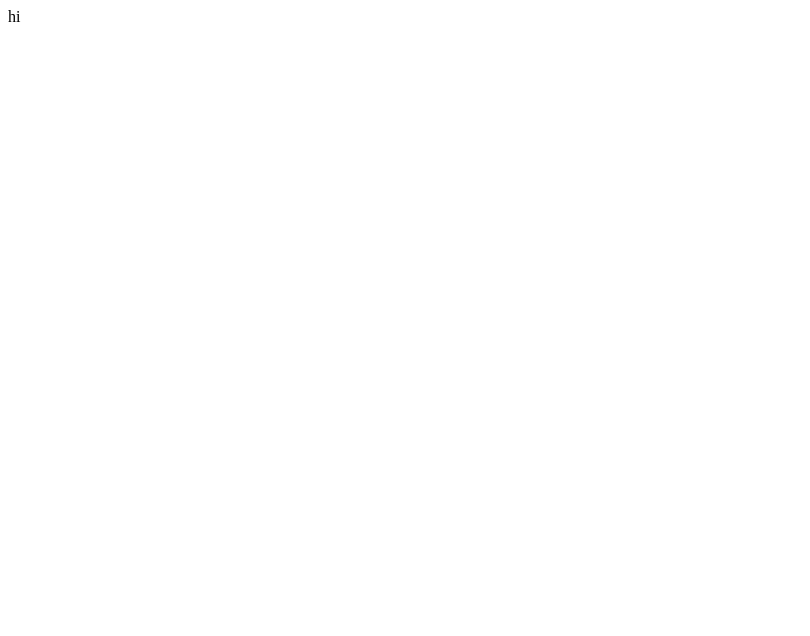
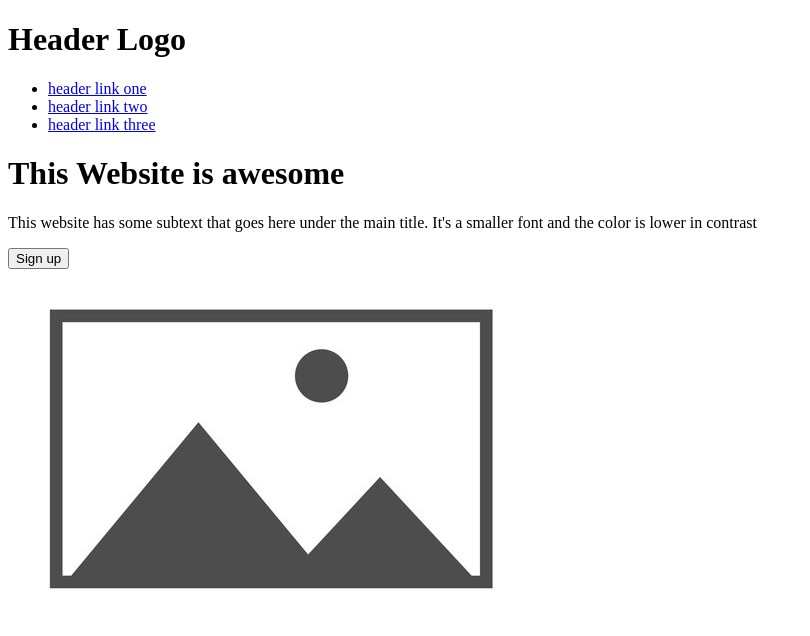
Before and after one commit to Rez-38/odin-landing-page, a plain HTML site: page index.html in a window 1280 px wide. Shown: the whole page, without its empty margins (0-810 px from the left). Drawn offline with Linux system fonts and the light colour scheme.

Commit message:
add placeholder.jpg to images/

```diff
--- a/index.html
+++ b/index.html
@@ -7,7 +7,21 @@
     </head>
 
     <body>
-        hi
-
+        <div>
+            <h1>Header Logo</h1>
+            <ul>
+                <li><a href="#">header link one</a></li>
+                <li><a href="#">header link two</a></li>
+                <li><a href="#">header link three</a></li>
+            </ul>
+        </div>
+        <div>
+            <h1>This Website is awesome</h1>
+            <p>This website has some subtext that goes here under the main title. It's a smaller font and the color is lower in contrast</p>
+        </div>
+        <div>
+            <button>Sign up</button>
+        </div>
+        <img src="images/placeholder.jpg" alt="empty image slot"/>
     </body>
 </html>
```
Also changed, not shown: images/placeholder.jpg (added).
